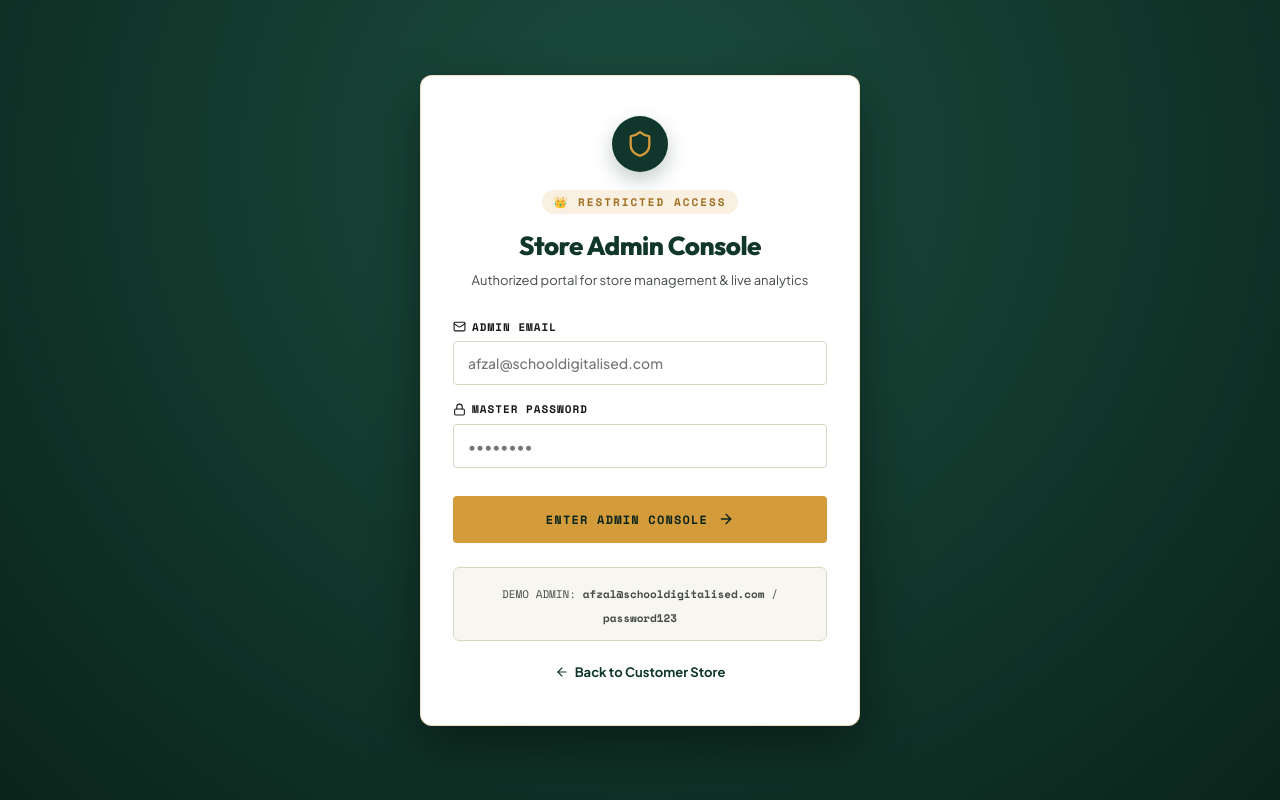
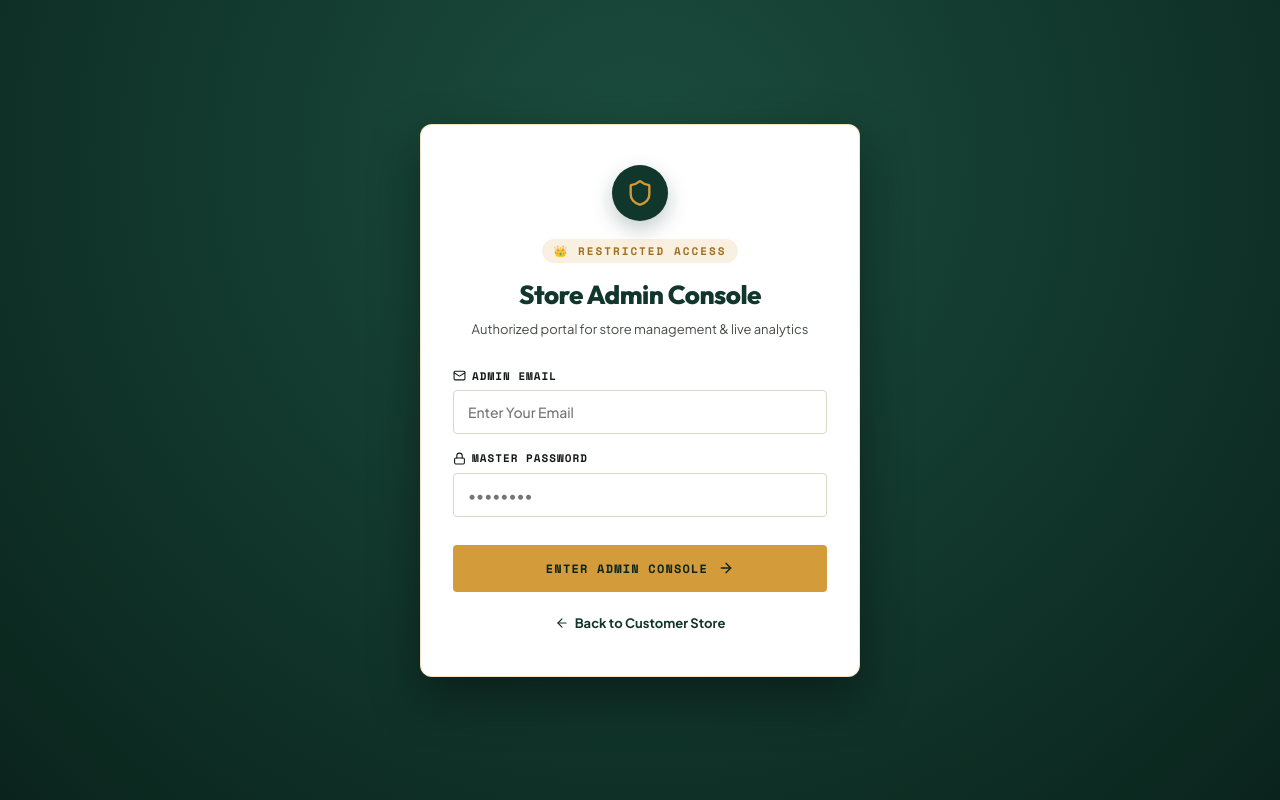
Before and after one commit to iam-techbrain/commerce-core-frontend, a React (Vite) app: page /admin/login in a window 1280 px wide. Built offline with nearby package versions, Linux system fonts and the light colour scheme; no server answers.

Commit message:
feat: add AdminLoginPage component for store admin authentication

```diff
--- a/src/pages/admin/AdminLoginPage.jsx
+++ b/src/pages/admin/AdminLoginPage.jsx
@@ -147,7 +147,7 @@ const AdminLoginPage = () => {
               className="form-control"
               value={email}
               onChange={(e) => setEmail(e.target.value)}
-              placeholder="afzal@schooldigitalised.com"
+              placeholder="Enter Your Email"
             />
           </div>
 
@@ -182,22 +182,6 @@ const AdminLoginPage = () => {
           </button>
         </form>
 
-        {/* Quick 1-Click Access Badge */}
-        <div
-          style={{
-            marginTop: '24px',
-            padding: '12px 16px',
-            background: 'var(--parchment)',
-            border: '1px solid var(--line)',
-            borderRadius: '6px',
-            textAlign: 'center'
-          }}
-        >
-          <span style={{ fontSize: '11px', color: 'var(--ink-soft)', fontFamily: 'Space Mono, monospace' }}>
-            DEMO ADMIN: <strong>afzal@schooldigitalised.com</strong> / <strong>password123</strong>
-          </span>
-        </div>
-
         <div style={{ textAlign: 'center', marginTop: '20px' }}>
           <button
             onClick={() => navigate('/')}
```
